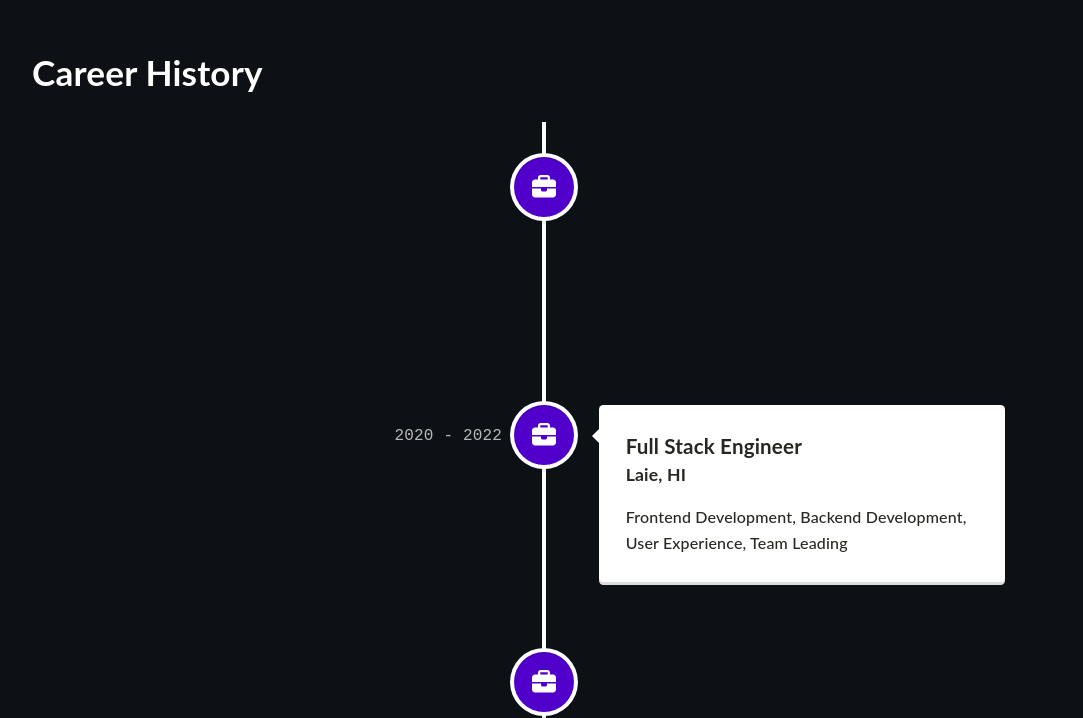
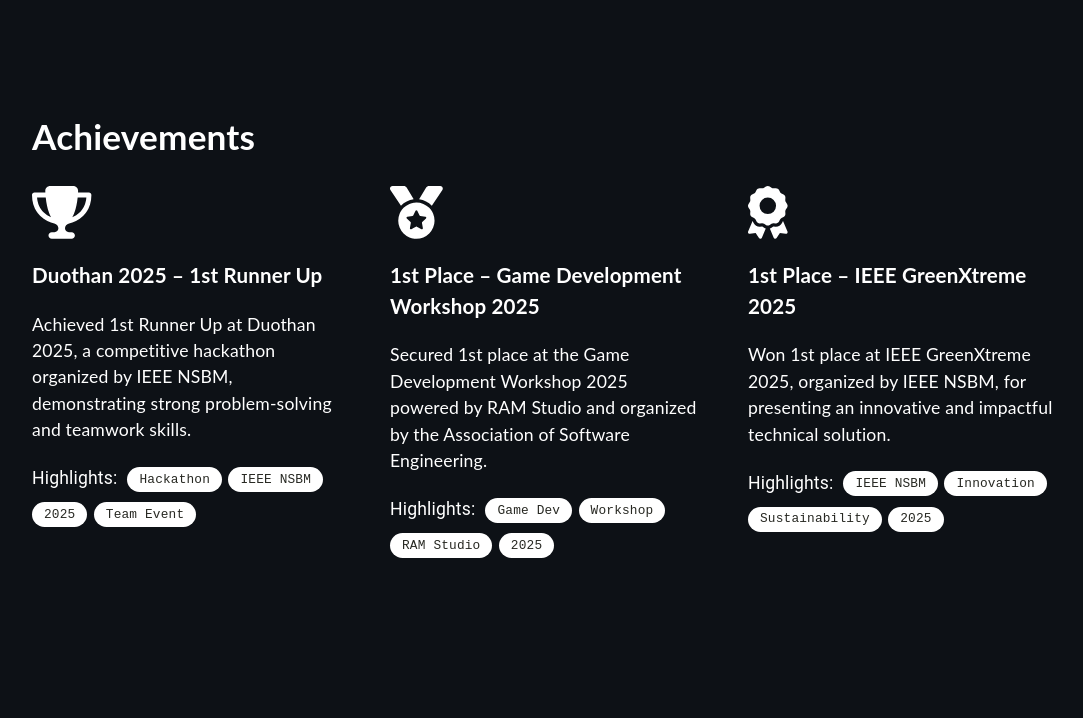
Before and after one commit to mhasara/Portfolio, a React (Create React App) app: page / in a window 1280 px wide. Shown: the part 806-1524 px from the top of the page, without its empty margins (96-1179 px from the left). Built offline with nearby package versions, Linux system fonts and the light colour scheme.

Commit message:
fix typo in Achievements component import

```diff
--- a/src/App.tsx
+++ b/src/App.tsx
@@ -6,7 +6,7 @@ import {
   Contact,
   Navigation,
   Footer,
-  Archievements,
+  Achievements,
 } from "./components";
 import FadeIn from './components/FadeIn';
 import './index.scss';
@@ -31,7 +31,7 @@ function App() {
         <Navigation parentToChild={{mode}} modeChange={handleModeChange}/>
         <FadeIn transitionDuration={700}>
             <Main/>
-            <Archievements/>
+            <Achievements/>
             <Timeline/>
             <Project/>
             <Contact/>
```
Also changed, not shown: src/components/index.js (+4 -4 lines).
